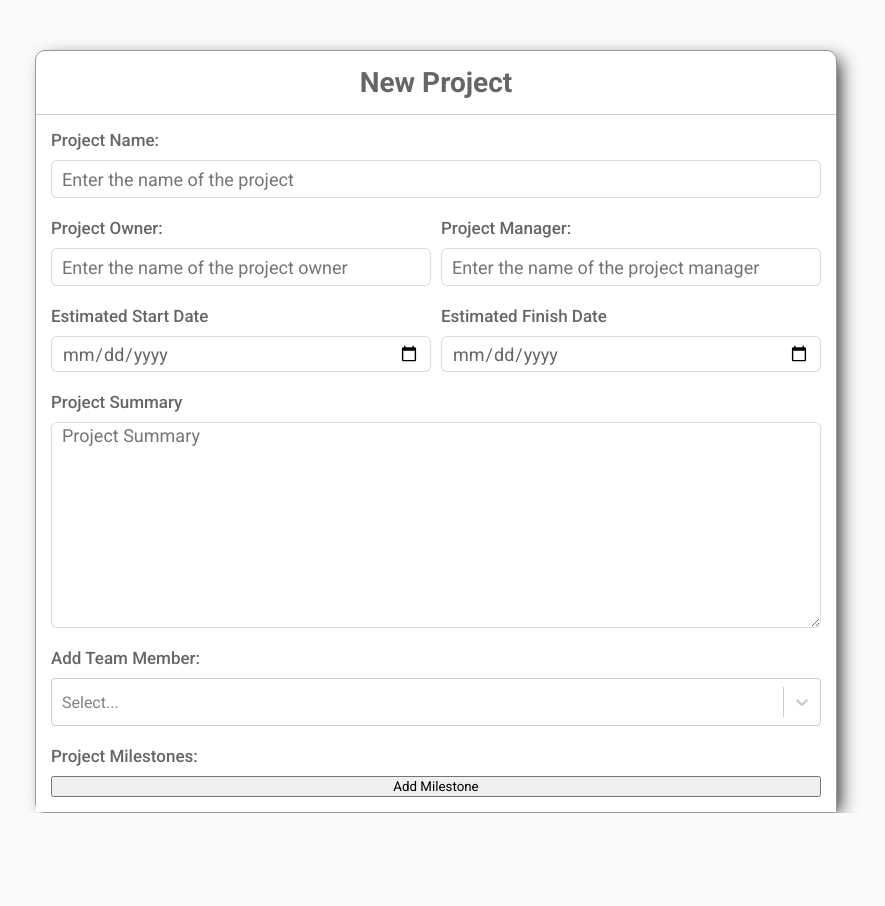
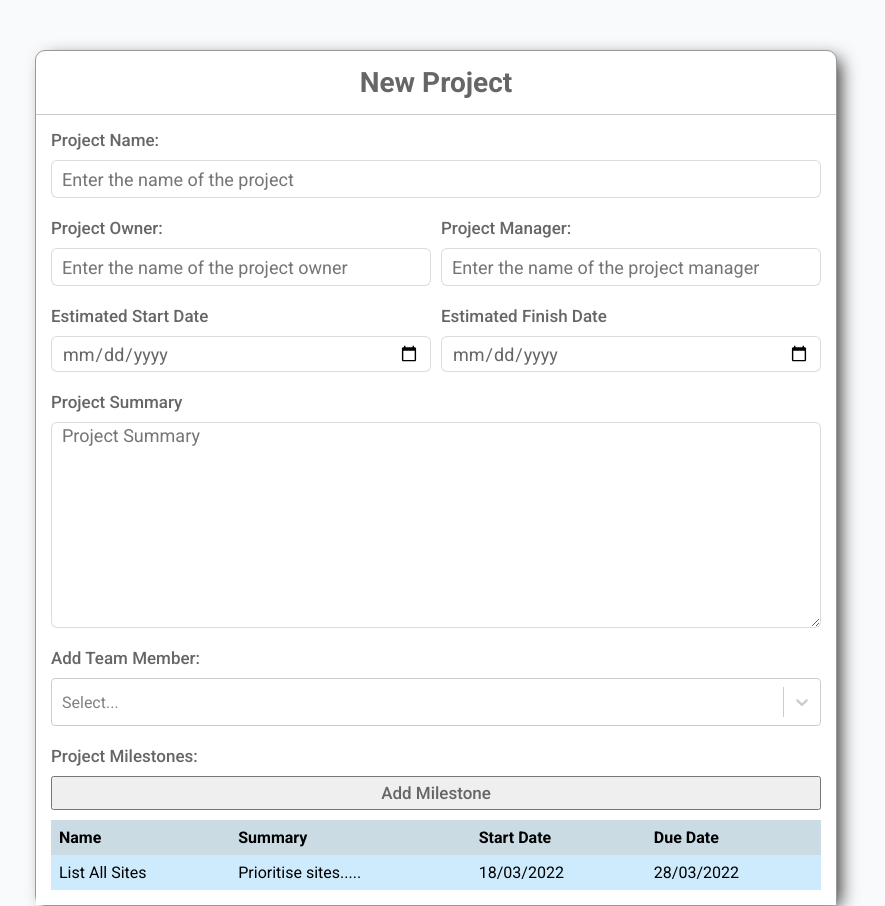
Before and after one commit to JAYMAC1/react-playground, a React (Create React App) app: page / in a window 1280 px wide. Shown: the whole page, without its empty margins (204-1089 px from the left). Before the commit the page ends 813 px from the top, so only its background shows below. Built offline with nearby package versions, Linux system fonts and the light colour scheme.

Commit message:
imported milestone

```diff
--- a/src/components/CreateProject.jsx
+++ b/src/components/CreateProject.jsx
@@ -1,8 +1,9 @@
 import React, { useState, useEffect, useCallback } from 'react'
 import Select from 'react-select'
-
 import { v4 as uuidv4 } from 'uuid'
 import './createProject.css'
+import MilestoneItem from './MilestoneItem'
+import Modal from './Modal'
 
 const availableUsers = [
   { id: '1', name: 'Millie', email: 'millie@test.dev' },
@@ -12,6 +13,7 @@ const availableUsers = [
 
 const CreateProject = () => {
   const [users, setUsers] = useState([])
+  const [showModal, setShowModal] = useState(false)
   const [formData, setFormData] = useState({
     projectId: uuidv4(),
     projectName: '',
@@ -72,6 +74,10 @@ const CreateProject = () => {
         [e.target.id]: boolean ?? e.target.value,
       }))
     }
+  }
+  const handleClick = (e) => {
+    e.preventDefault()
+    console.log('Adding project milestone')
   }
 
   console.log(formData)
@@ -182,11 +188,13 @@ const CreateProject = () => {
             <div className='row'>
               <div className='input-group'>
                 <label htmlFor='projectMileStones'>Project Milestones:</label>
-                <button>Add Milestone</button>
+                <button onClick={handleClick}>Add Milestone</button>
+                {formData.projectMileStones.length === 0 && <MilestoneItem />}
               </div>
             </div>
           </div>
         </form>
+        {showModal && <Modal />}
       </section>
     </>
   )
--- a/src/components/createProject.css
+++ b/src/components/createProject.css
@@ -47,11 +47,16 @@
   padding: 10px;
 }
 
-.project-form .form-body .input-group label {
+.project-form .form-body .input-group label,
+.project-form .form-body .input-group button {
   color: #666;
   font-size: 17px;
   font-weight: 500;
   margin-bottom: 10px;
+}
+
+.project-form .form-body .input-group button {
+  height: 34px;
 }
 
 .input-group input[type='text'],
```
